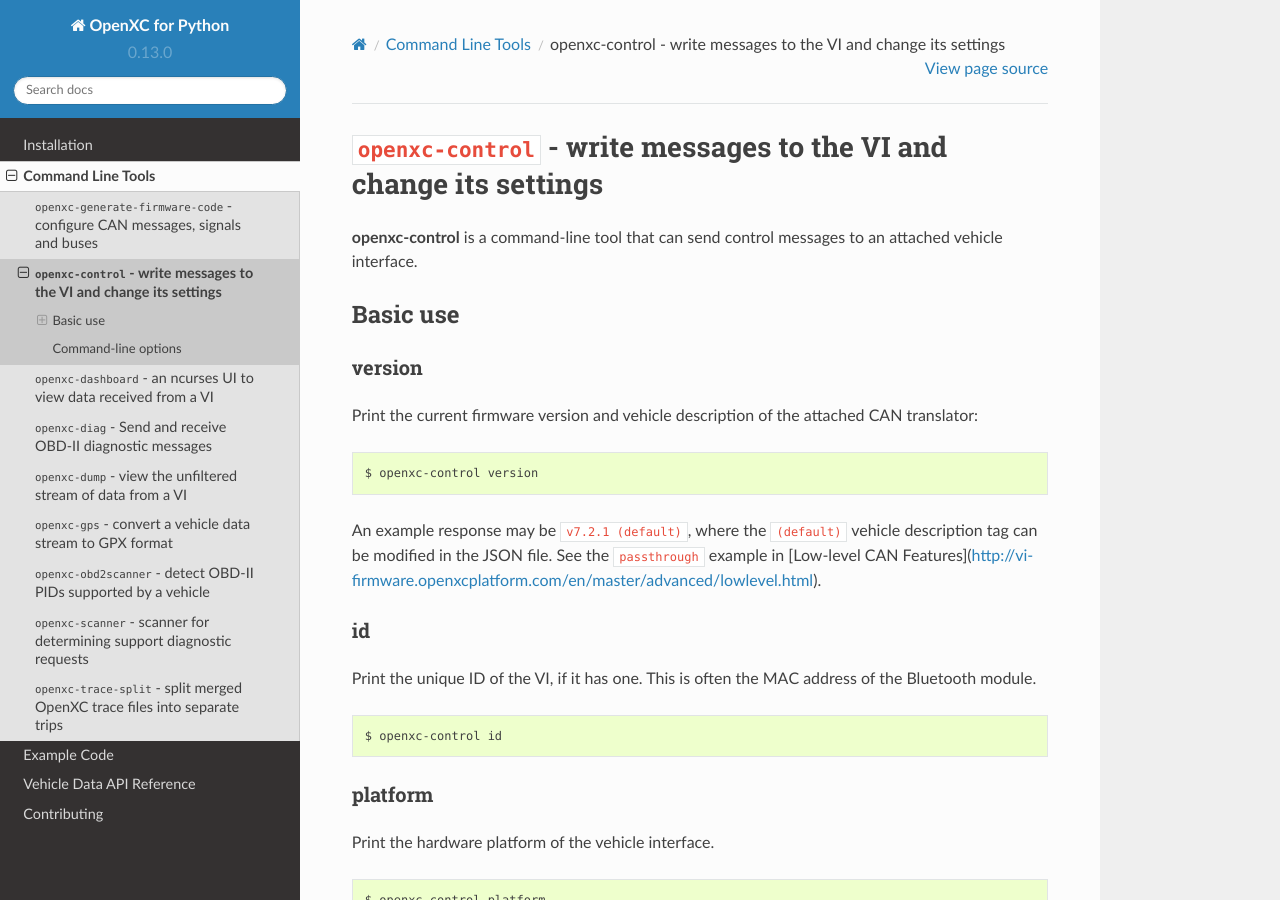
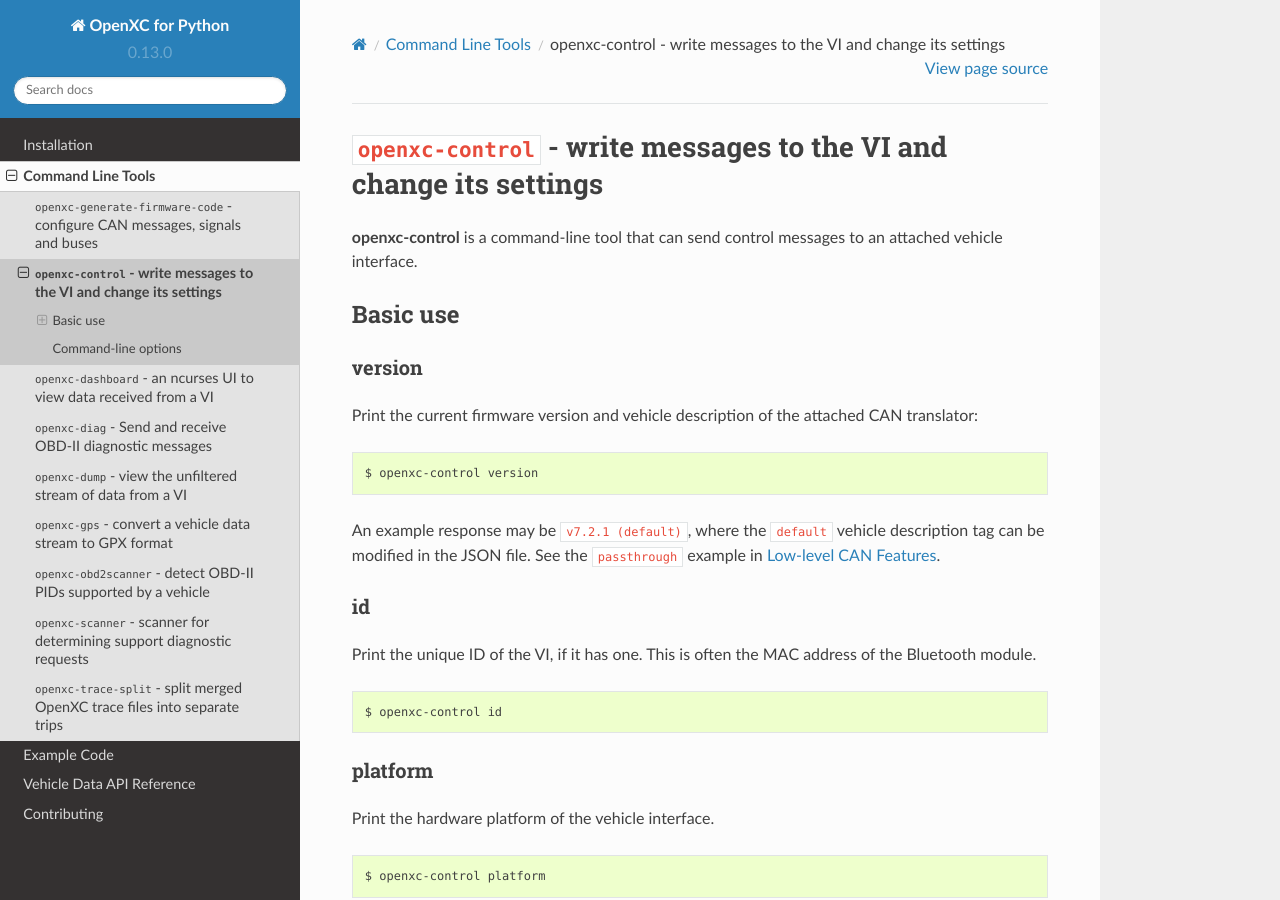
Before and after one commit to openxc/openxc-python, a Sphinx documentation site: the page built from docs/tools/control.rst, in a window 1280 px wide and 900 px high. Built offline with Sphinx 7.4.7 and the Read the Docs theme 2.0.0, drawn with Linux system fonts in a browser that asks for light colours.

Commit message:
clarified version, added platform command

```diff
--- a/docs/tools/control.rst
+++ b/docs/tools/control.rst
@@ -19,7 +19,7 @@
 
     $ openxc-control version
 
-An example response may be ``v7.2.1 (default)``, where the ``(default)`` vehicle description tag can be modified in the JSON file. See the ``passthrough`` example in [Low-level CAN Features](http://vi-firmware.openxcplatform.com/en/master/advanced/lowlevel.html).
+An example response may be ``v7.2.1 (default)``, where the ``default`` vehicle description tag can be modified in the JSON file. See the ``passthrough`` example in `Low-level CAN Features <http://vi-firmware.openxcplatform.com/en/master/advanced/lowlevel.html>`_.
 
 ---
 id
```
